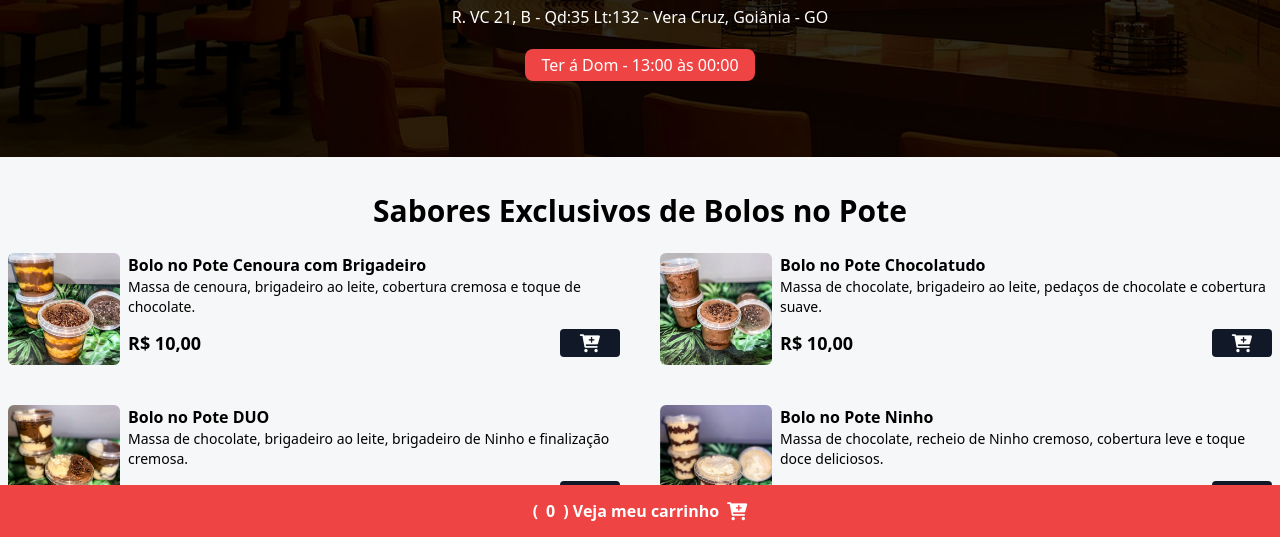
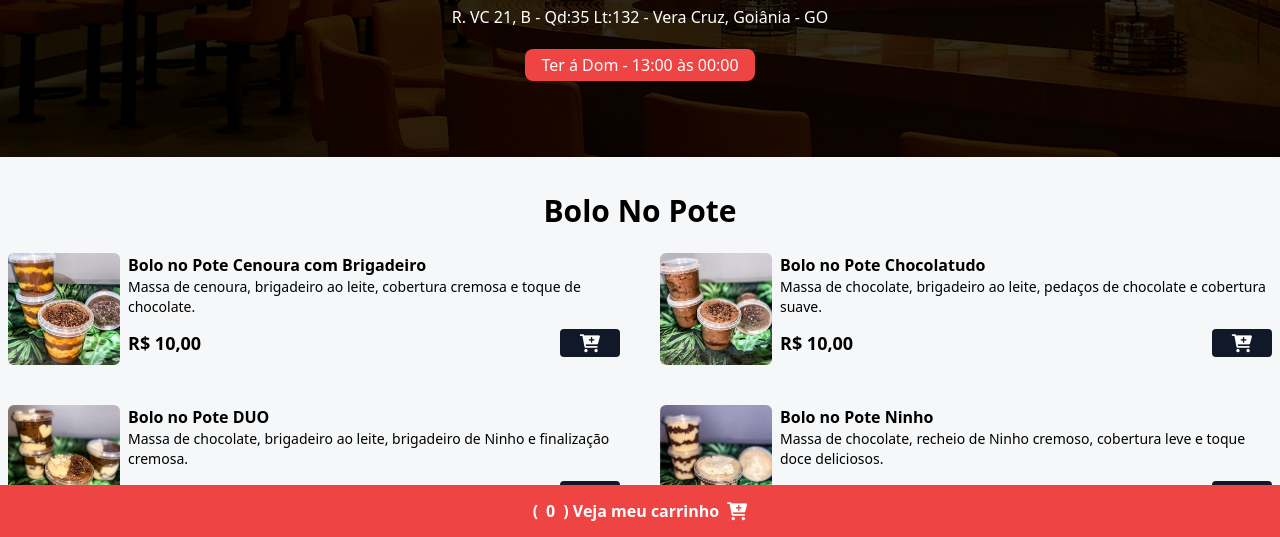
Before and after one commit to Vaz01/Beco-Doce-Doceria, a website: page index.html in a window 1280 px wide. Shown: the part 263-800 px from the top of the page. Drawn offline with nearby package versions, Linux system fonts and the light colour scheme.

Commit message:
Atualização Estoque

```diff
--- a/index.html
+++ b/index.html
@@ -58,7 +58,7 @@
 
   <!-- Título do Menu -->
   <h2 class="text-2xl md:text-3xl font-bold text-center mt-9 mb-6">
-    Sabores Exclusivos de Bolos no Pote
+    Bolo No Pote
   </h2>
 
   <!-- INÍCIO MENU -->
@@ -282,15 +282,13 @@
 
         </main>
 
-
-        <h2 class="text-2xl md:text-3xl font-bold text-center mt-9 mb-6">Coxinha </h2>
+      -->
+      <h2 class="text-2xl md:text-3xl font-bold text-center mt-9 mb-6">Coxinha</h2>
       <div id="menu">
         <main class="grid grid-cols-1 md:grid-cols-2 gap-7 md:gap-10 mx-auto max-w-7xl px-2 mb-16">
 
 
-            Produto 1
-
-            <div class="flex gap-2">
+          <!-- <div class="flex gap-2">
             <img src="img-empadao/coxinha.jpg" alt="burger"
               class="w-28 h-28 rounded-md hover:scale-110 hover:-rotate-2 duration-300" />
             <div>
@@ -305,6 +303,7 @@
               </div>
             </div>
           </div>
+        -->
 
           <div class="flex gap-2">
             <img src="/img-caserinhos/Coxinha De Carne.jpg" alt="burger"
@@ -321,7 +320,6 @@
               </div>
             </div>
           </div>
-          -->
 
           <!-- PRODUTO 2
 
@@ -360,10 +358,11 @@
 
         </main>
 
+        <!--
       <h2 class="text-2xl md:text-3xl font-bold text-center mt-9 mb-6">Cardápio Tortas</h2>
       <div id="menu">
         <main class="grid grid-cols-1 md:grid-cols-2 gap-7 md:gap-10 mx-auto max-w-7xl px-2 mb-16">
-
+    -->
 
         <!-- PRODUTO 1
       <div class="flex gap-2">
@@ -429,8 +428,10 @@
         </div>
       </div>
        -->
+        <!--
       <div class="flex gap-2">
-        <img src="img-torta/torta-maltida.jpg" alt="burger" class="w-28 h-28 rounded-md hover:scale-110 hover:-rotate-2 duration-300" />
+        <img src="img-torta/torta-maltida.jpg" alt="burger"
+          class="w-28 h-28 rounded-md hover:scale-110 hover:-rotate-2 duration-300" />
         <div>
           <p class="font-bold">Matilda</p>
           <p class="text-sm">Massa de chocolate, mousse cremoso, pedaços de cereja e cobertura leve.</p>
@@ -442,7 +443,7 @@
           </div>
         </div>
       </div>
-
+    -->
 
 
         <!-- PRODUTO 5
@@ -498,8 +499,8 @@
                 <p class="text-sm">Brownie recheado com Ninho, morangos frescos, Nutella e finalização cremosa.</p>
                 <div class="flex items-center gap-2 justify-between mt-3">
                   <p class="font-bold text-lg">R$ 16,00</p>
-                    <button class="bg-gray-900 px-5 rounded add-to-card-btn"
-                      data-name="Escondidinho Brownier Com Morango" data-price="16">
+                  <button class="bg-gray-900 px-5 rounded add-to-card-btn" data-name="Escondidinho Brownier Com Morango"
+                    data-price="16">
                     <i class="fa fa-cart-plus text-lg text-white"></i>
                   </button>
                 </div>
@@ -514,8 +515,8 @@
                 <p class="text-sm">Brownie recheado com Ninho, uvas frescos, Nutella e finalização cremosa.</p>
                 <div class="flex items-center gap-2 justify-between mt-3">
                   <p class="font-bold text-lg">R$ 15,00</p>
-                    <button class="bg-gray-900 px-5 rounded add-to-card-btn"
-                      data-name="Escondidinho Brownier Com Morango" data-price="16">
+                  <button class="bg-gray-900 px-5 rounded add-to-card-btn" data-name="Escondidinho Brownier Com Morango"
+                    data-price="16">
                     <i class="fa fa-cart-plus text-lg text-white"></i>
                   </button>
                 </div>
@@ -556,8 +557,7 @@
                 <p class="font-bold">Coca-Cola Zero</p>
                 <div class="flex items-center gap-2 justify-between mt-3">
                   <p class="font-bold text-lg">R$ 7,00</p>
-                    <button class="bg-gray-900 px-5 rounded add-to-card-btn" data-name="Coca-Cola Zero"
-                      data-price="7.00">
+                  <button class="bg-gray-900 px-5 rounded add-to-card-btn" data-name="Coca-Cola Zero" data-price="7.00">
                     <i class="fa fa-cart-plus text-lg text-white"></i>
                   </button>
                 </div>
```
Lines whose indentation alone changed are shown as unchanged.
